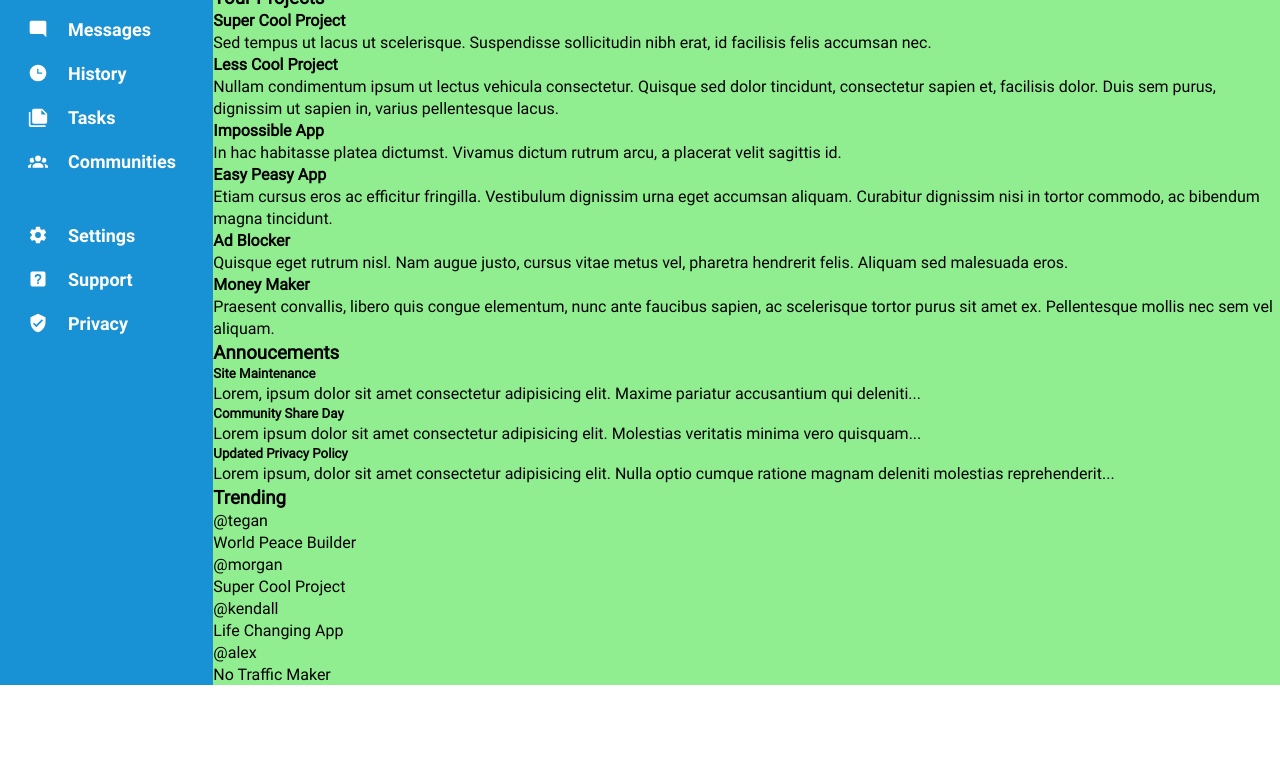
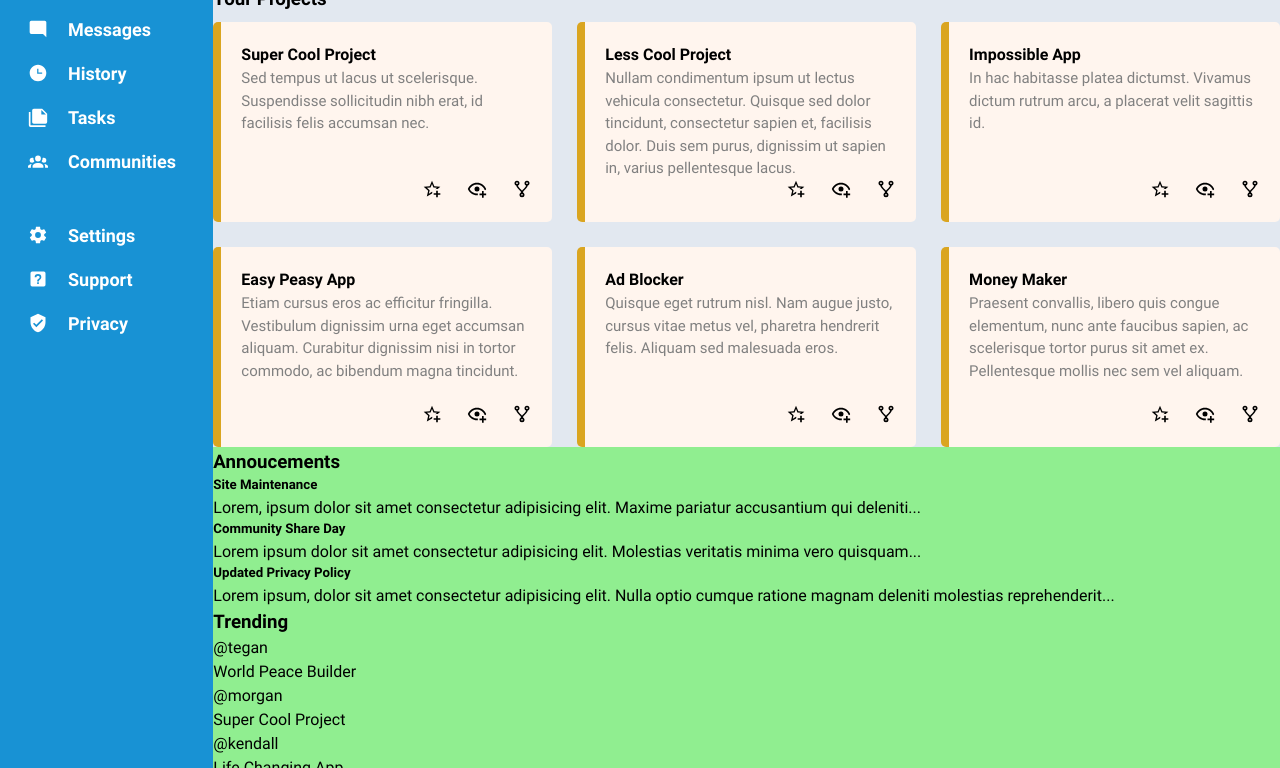
Before and after one commit to shrey9s/odin-admin-dashboard, a plain HTML site: page index.html in a window 1280 px wide. Shown: the part 176-944 px from the top of the page. Before the commit the page ends 861 px from the top, so only its background shows below. Drawn offline with Linux system fonts and the light colour scheme.

Commit message:
Lay out Projects section and card elements using Grid

```diff
--- a/index.html
+++ b/index.html
@@ -96,37 +96,81 @@
             <main class="main-content">
                 <section class="projects">
                     <h3>Your Projects</h3>
+                    <div class="project-cards">
                         <article class="project-card">
+                            <div>
                                 <h4>Super Cool Project</h4>
                                 <p>Sed tempus ut lacus ut scelerisque. Suspendisse sollicitudin nibh erat, id facilisis felis
                                     accumsan nec.</p>
+                            </div>
+                            <div class="project-actions">
+                                <button type="button"><img class="icon" src="./icons/star.svg" alt="Star icon"></button>
+                                <button type="button"><img class="icon" src="./icons/watch.svg" alt="Watch icon"></button>
+                                <button type="button"><img class="icon" src="./icons/fork.svg" alt="Fork icon"></button>
+                            </div>
                         </article>
                         <article class="project-card">
+                            <div>
                                 <h4>Less Cool Project</h4>
                                 <p>Nullam condimentum ipsum ut lectus vehicula consectetur. Quisque sed dolor tincidunt,
                                     consectetur sapien et, facilisis dolor. Duis sem purus, dignissim ut sapien in, varius
                                     pellentesque lacus.</p>
+                            </div>
+                            <div class="project-actions">
+                                <button type="button"><img class="icon" src="./icons/star.svg" alt="Star icon"></button>
+                                <button type="button"><img class="icon" src="./icons/watch.svg" alt="Watch icon"></button>
+                                <button type="button"><img class="icon" src="./icons/fork.svg" alt="Fork icon"></button>
+                            </div>
                         </article>
                         <article class="project-card">
+                            <div>
                                 <h4>Impossible App</h4>
                                 <p>In hac habitasse platea dictumst. Vivamus dictum rutrum arcu, a placerat velit sagittis id.
                                 </p>
+                            </div>
+                            <div class="project-actions">
+                                <button type="button"><img class="icon" src="./icons/star.svg" alt="Star icon"></button>
+                                <button type="button"><img class="icon" src="./icons/watch.svg" alt="Watch icon"></button>
+                                <button type="button"><img class="icon" src="./icons/fork.svg" alt="Fork icon"></button>
+                            </div>
                         </article>
                         <article class="project-card">
+                            <div>
                                 <h4>Easy Peasy App</h4>
                                 <p>Etiam cursus eros ac efficitur fringilla. Vestibulum dignissim urna eget accumsan aliquam.
                                     Curabitur dignissim nisi in tortor commodo, ac bibendum magna tincidunt.</p>
+                            </div>
+                            <div class="project-actions">
+                                <button type="button"><img class="icon" src="./icons/star.svg" alt="Star icon"></button>
+                                <button type="button"><img class="icon" src="./icons/watch.svg" alt="Watch icon"></button>
+                                <button type="button"><img class="icon" src="./icons/fork.svg" alt="Fork icon"></button>
+                            </div>
                         </article>
                         <article class="project-card">
+                            <div>
                                 <h4>Ad Blocker</h4>
                                 <p>Quisque eget rutrum nisl. Nam augue justo, cursus vitae metus vel, pharetra hendrerit felis.
                                     Aliquam sed malesuada eros.</p>
+                            </div>
+                            <div class="project-actions">
+                                <button type="button"><img class="icon" src="./icons/star.svg" alt="Star icon"></button>
+                                <button type="button"><img class="icon" src="./icons/watch.svg" alt="Watch icon"></button>
+                                <button type="button"><img class="icon" src="./icons/fork.svg" alt="Fork icon"></button>
+                            </div>
                         </article>
                         <article class="project-card">
+                            <div>
                                 <h4>Money Maker</h4>
                                 <p>Praesent convallis, libero quis congue elementum, nunc ante faucibus sapien, ac scelerisque
                                     tortor purus sit amet ex. Pellentesque mollis nec sem vel aliquam.</p>
+                            </div>
+                            <div class="project-actions">
+                                <button type="button"><img class="icon" src="./icons/star.svg" alt="Star icon"></button>
+                                <button type="button"><img class="icon" src="./icons/watch.svg" alt="Watch icon"></button>
+                                <button type="button"><img class="icon" src="./icons/fork.svg" alt="Fork icon"></button>
+                            </div>
                         </article>
+                    </div>
                 </section>
 
                 <section class="announcements">
--- a/style.css
+++ b/style.css
@@ -30,8 +30,8 @@ html {
 }
 
 body {
-    font-family: 'robotoregular'; /* add fallback */
-    /*line-height: 1.5;*/
+    font-family: 'robotoregular';
+    /* add fallback */
 }
 
 ul {
@@ -79,7 +79,7 @@ a {
     display: grid;
     row-gap: 50px;
     padding: 0 28px;
-   /*border: 1px solid red;*/
+    /*border: 1px solid red;*/
 }
 
 .nav-links-1,
@@ -112,7 +112,8 @@ a {
     /*border: 1px solid aqua;*/
 }
 
-.filter-white { /* Changes colour of SVG icons to white */
+.filter-white {
+    /* Changes colour of SVG icons to white */
     filter: invert(100%) sepia(0%) saturate(7420%) hue-rotate(127deg) brightness(95%) contrast(115%);
 }
 
@@ -127,17 +128,18 @@ a {
 
 .header {
     display: grid;
+    padding: 15px 30px;
     font-family: 'robotobold';
     background-color: #ffffff;
-    padding: 15px 30px;
 }
 
 /* Upper */
 
 .upper-header {
     display: grid;
-    grid-template-columns: 1fr 1fr;
-    align-items: center; /* check this again */
+    grid-template-columns: 2fr 1fr;
+    align-items: center;
+    /* check this again */
     column-gap: 25px;
     margin-bottom: 20px;
     /*border: 1px solid red;*/
@@ -152,7 +154,7 @@ a {
 }
 
 .search-bar {
-    padding: 8px;
+    padding: 10px 15px;
     border: none;
     border-radius: 20px;
     background-color: #e2e8f0;
@@ -171,7 +173,7 @@ a {
     display: grid;
     grid-template-columns: 45px 1fr;
     align-items: center;
-    gap: 10px;
+    column-gap: 10px;
     /*border: 1px solid blue;*/
 }
 
@@ -212,7 +214,7 @@ a {
 .user-actions {
     justify-self: end;
     display: grid;
-    grid-template-columns: 1fr 1fr 1fr;
+    grid-template-columns: repeat(3, 1fr);
     justify-items: center;
     column-gap: 25px;
     /*border: 1px solid blue;*/
@@ -226,10 +228,68 @@ a {
     color: #ffffff;
     font-family: inherit;
     background-color: #1892d4;
+    cursor: pointer;
 }
 
 /* ------------------ */
 
+/* ----- Main Content ----- */
+
 .main-content {
+    line-height: 1.5;
     background-color: lightgreen;
 }
+
+.main-content h3,
+.main-content h4,
+.main-content h5 {
+    font-family: 'robotobold';
+}
+
+/* Projects Section */
+
+.projects {
+    background-color: #e2e8f0;
+}
+
+.projects h3 {
+    margin-bottom: 10px;
+}
+
+.project-cards {
+    display: grid;
+    grid-template-columns: repeat(auto-fit, minmax(300px, 1fr));
+    gap: 25px;
+}
+
+.project-card {
+    height: 200px;
+    display: grid;
+    padding: 20px;
+    border-radius: 5px;
+    border-left: 8px solid goldenrod;
+    background-color: seashell;
+}
+
+.project-card p {
+    font-size: 15px;
+    color: #808080;
+}
+
+.project-actions {
+    align-self: end;
+    justify-self: end;
+    display: grid;
+    grid-template-columns: repeat(3, 20px);
+    align-items: center;
+    justify-items: center;
+    column-gap: 25px;
+}
+
+.project-actions button {
+    border: none;
+    background: none;
+    cursor: pointer;
+}
+
+/* ---------------- */
```
Also changed, not shown: icons/fork.svg (added), icons/star.svg (added), icons/watch.svg (added). Lines whose indentation alone changed are shown as unchanged.
